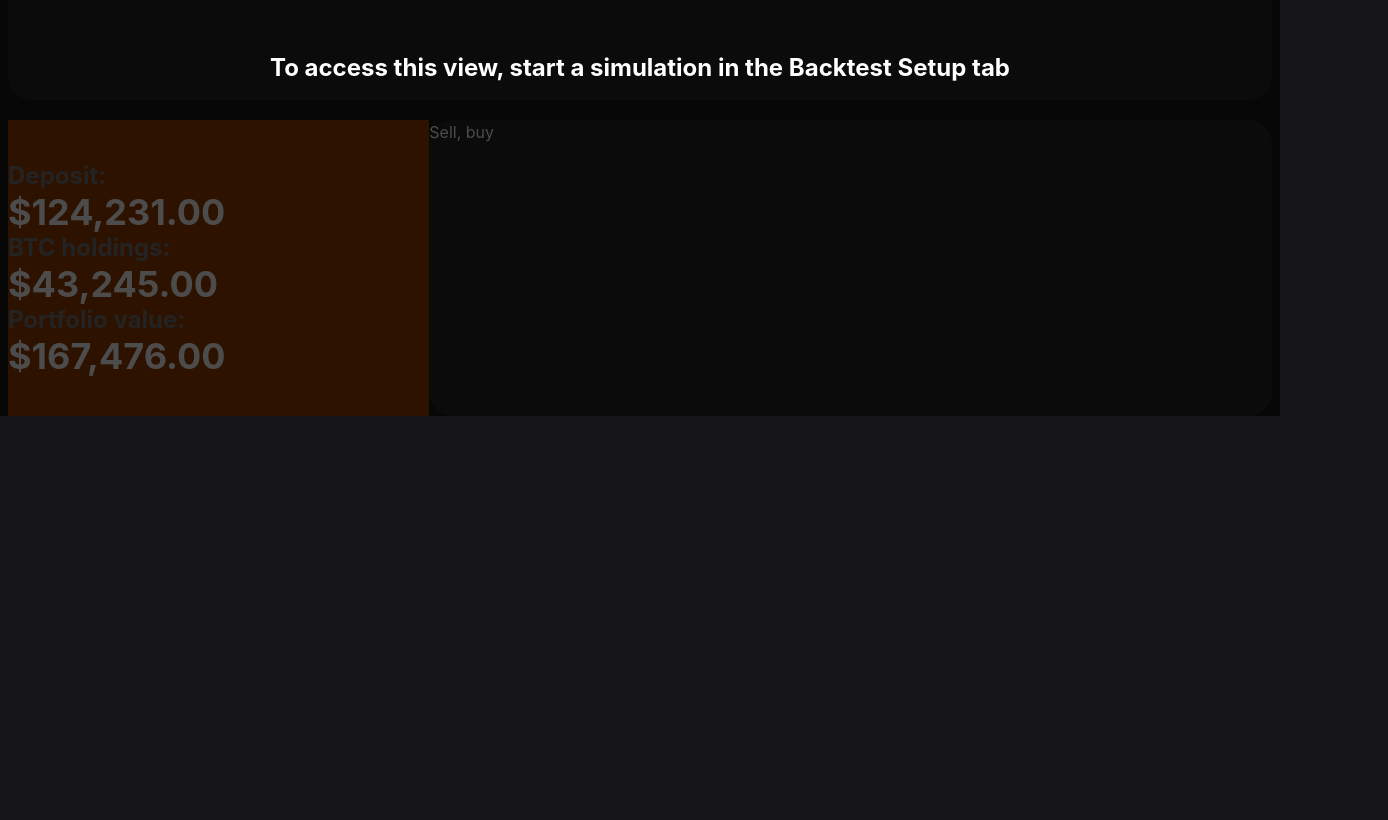
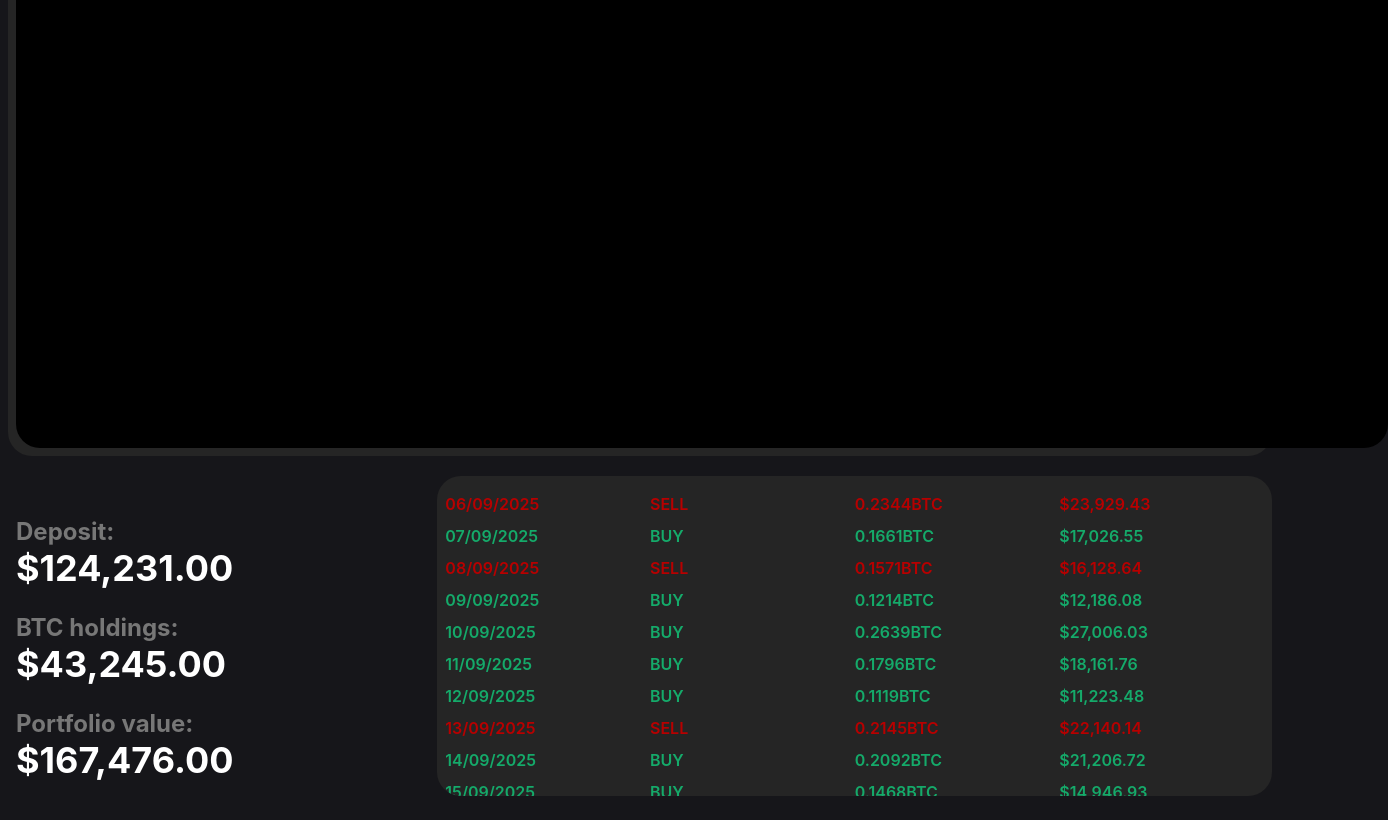
Before and after one commit to kurczakooo/market-watch-front, a Vue app: page /simulation in a window 1280 px wide. Shown: the part 420-1240 px from the top of the page, 1388 px wide, since content can reach past the window. Before the commit the page ends 836 px from the top, so only its background shows below. Built offline with nearby package versions, Linux system fonts and the light colour scheme.

Commit message:
added simulation log section, with most of the styling and logic, need to ad id to the type to recognize the same positions buy and sell

```diff
--- /dev/null
+++ b/src/assets/utils/simulation.ts
@@ -0,0 +1,27 @@
+import type { SimLog } from '../../types/simulation';
+
+export const exampleLogs: SimLog[] = Array.from({ length: 50 }, (_, i) => {
+    // simulate a trade roughly once per day, sometimes offset by a few hours
+    const daysAgo = 50 - i;
+    const timestamp =
+        Date.now() -
+        daysAgo * 24 * 60 * 60 * 1000 -
+        Math.random() * 6 * 60 * 60 * 1000;
+
+    const action = Math.random() > 0.5 ? 'buy' : 'sell';
+
+    // amount between 0.01 BTC and 0.3 BTC
+    const amount = +(Math.random() * 0.29 + 0.01).toFixed(4);
+
+    // approximate BTC price between $58k and $62k
+    const btcPrice = 100000 + Math.random() * 4000;
+
+    const value = +(amount * btcPrice).toFixed(2);
+
+    return {
+        date: timestamp,
+        action,
+        amount,
+        value,
+    };
+});
--- a/src/components/SimulationWalletInfo.vue
+++ b/src/components/SimulationWalletInfo.vue
@@ -3,6 +3,8 @@ const props = defineProps<{ title: string; amount: string }>();
 </script>
 
 <template>
-    <h2 class="component-name">{{ props.title }}</h2>
-    <h1 class="text-4xl font-bold">{{ props.amount }}</h1>
+    <div>
+        <h2 class="component-name">{{ props.title }}</h2>
+        <h1 class="text-4xl font-bold">{{ props.amount }}</h1>
+    </div>
 </template>
--- a/src/screens/SimulationView.vue
+++ b/src/screens/SimulationView.vue
@@ -1,12 +1,29 @@
 <script setup lang="ts">
+import { computed } from 'vue';
 import CurrentAssetNameBox from '../components/CurrentAssetNameBox.vue';
 import SimulationProgressBar from '../components/SimulationProgressBar.vue';
 import SimulationWalletInfo from '../components/SimulationWalletInfo.vue';
 import { useCurrentAssetStore } from '../stores/currentAsset';
-import { useSimulationStore } from '../stores/simulation';
+import { useSimulationStore, formatMoneyNumbers } from '../stores/simulation';
+import type { FormattedLog, SimLog } from '../types/simulation';
 
 const simulationStore = useSimulationStore();
 const currentAssetStore = useCurrentAssetStore();
+
+const getFormattedLog = (log: SimLog): FormattedLog => {
+    var formattedLog: FormattedLog = {
+        date: new Date(log.date).toLocaleDateString('en-GB'),
+        action: log.action,
+        amount: `${log.amount}${currentAssetStore.getCurrentTicker}`,
+        value: `${formatMoneyNumbers(log.value)}`,
+    };
+
+    return formattedLog;
+};
+
+const formattedLogs = computed(() =>
+    simulationStore.getSimulationLogs.map(log => getFormattedLog(log))
+);
 </script>
 
 <template>
@@ -35,11 +52,14 @@ const currentAssetStore = useCurrentAssetStore();
         </div>
 
         <!-- simulation chart -->
-        <div class="common-sim-div">Hi</div>
+        <div class="common-sim-div">
+            <!-- fixed div to represent the chart in the future -->
+            <div class="w-343 h-150 bg-black rounded-3xl m-2"></div>
+        </div>
 
         <div class="flex">
             <!-- wallet info -->
-            <div class="w-1/3 py-10 flex-col bg-amber-800">
+            <div class="w-1/3 py-10 flex-col flex gap-6 ml-2">
                 <SimulationWalletInfo
                     title="Deposit:"
                     :amount="simulationStore.getSimulationDepositFormatted"
@@ -59,7 +79,25 @@ const currentAssetStore = useCurrentAssetStore();
             </div>
 
             <!-- simulation logs -->
-            <div class="common-sim-div w-2/3">Sell, buy</div>
+            <div
+                class="common-sim-div w-2/3 h-full max-h-80 py-3 overflow-y-scroll"
+            >
+                <div
+                    v-for="log in formattedLogs"
+                    :key="log.date"
+                    class="flex justify-between px-2 py-1"
+                    :class="
+                        log.action === 'sell'
+                            ? 'text-(--red)'
+                            : 'text-(--green)'
+                    "
+                >
+                    <span class="log">{{ log.date.toLocaleString() }}</span>
+                    <span class="log uppercase">{{ log.action }}</span>
+                    <span class="log">{{ log.amount }}</span>
+                    <span class="log">{{ log.value }}</span>
+                </div>
+            </div>
         </div>
     </div>
 </template>
--- a/src/stores/simulation.ts
+++ b/src/stores/simulation.ts
@@ -1,5 +1,7 @@
 import { defineStore } from 'pinia';
 import type { SimStatusType } from '../types/simulationPrep';
+import type { SimLog } from '../types/simulation';
+import { exampleLogs } from '../assets/utils/simulation';
 
 export const useSimulationStore = defineStore('simulationStore', {
     state: (): {
@@ -13,14 +15,15 @@ export const useSimulationStore = defineStore('simulationStore', {
         simulationDeposit: number;
         simulationAssetHoldings: number;
         simulationPortfolioValue: number;
-        // simulationLogs: JSON;
+        simulationLogs: SimLog[];
     } => ({
-        simulationState: 'ready',
+        simulationState: 'ongoing',
         simulationProgress: 0,
         simulationDuration: 0,
         simulationDeposit: 124231,
         simulationAssetHoldings: 43245,
         simulationPortfolioValue: 167476,
+        simulationLogs: exampleLogs,
     }),
 
     getters: {
@@ -30,6 +33,7 @@ export const useSimulationStore = defineStore('simulationStore', {
         getSimulationDeposit: state => state.simulationDeposit,
         getSimulationAssetHoldings: state => state.simulationAssetHoldings,
         getSimulationPortfolioValue: state => state.simulationPortfolioValue,
+        getSimulationLogs: state => state.simulationLogs,
 
         getSimulationDepositFormatted(state) {
             return formatMoneyNumbers(state.simulationDeposit);
@@ -62,10 +66,13 @@ export const useSimulationStore = defineStore('simulationStore', {
             this.simulationPortfolioValue =
                 this.getSimulationDeposit + this.getSimulationAssetHoldings;
         },
+        addSimLog(newLog: SimLog) {
+            this.simulationLogs.push(newLog);
+        },
     },
 });
 
-function formatMoneyNumbers(value: number): string {
+export function formatMoneyNumbers(value: number): string {
     return `$${value.toLocaleString('en-US', {
         minimumFractionDigits: 2,
         maximumFractionDigits: 2,
--- a/src/styles.css
+++ b/src/styles.css
@@ -238,4 +238,9 @@
         border-radius: 1.5rem;
         background-color: var(--secondarycomponentbackground);
     }
+
+    .log {
+        width: 25%;
+        font-weight: 600;
+    }
 }
--- /dev/null
+++ b/src/types/simulation.ts
@@ -0,0 +1,14 @@
+// type representing a sim log object
+export interface SimLog {
+    date: number;
+    action: 'buy' | 'sell';
+    amount: number;
+    value: number;
+}
+
+export interface FormattedLog {
+    date: string;
+    action: 'buy' | 'sell';
+    amount: string;
+    value: string;
+}
```
